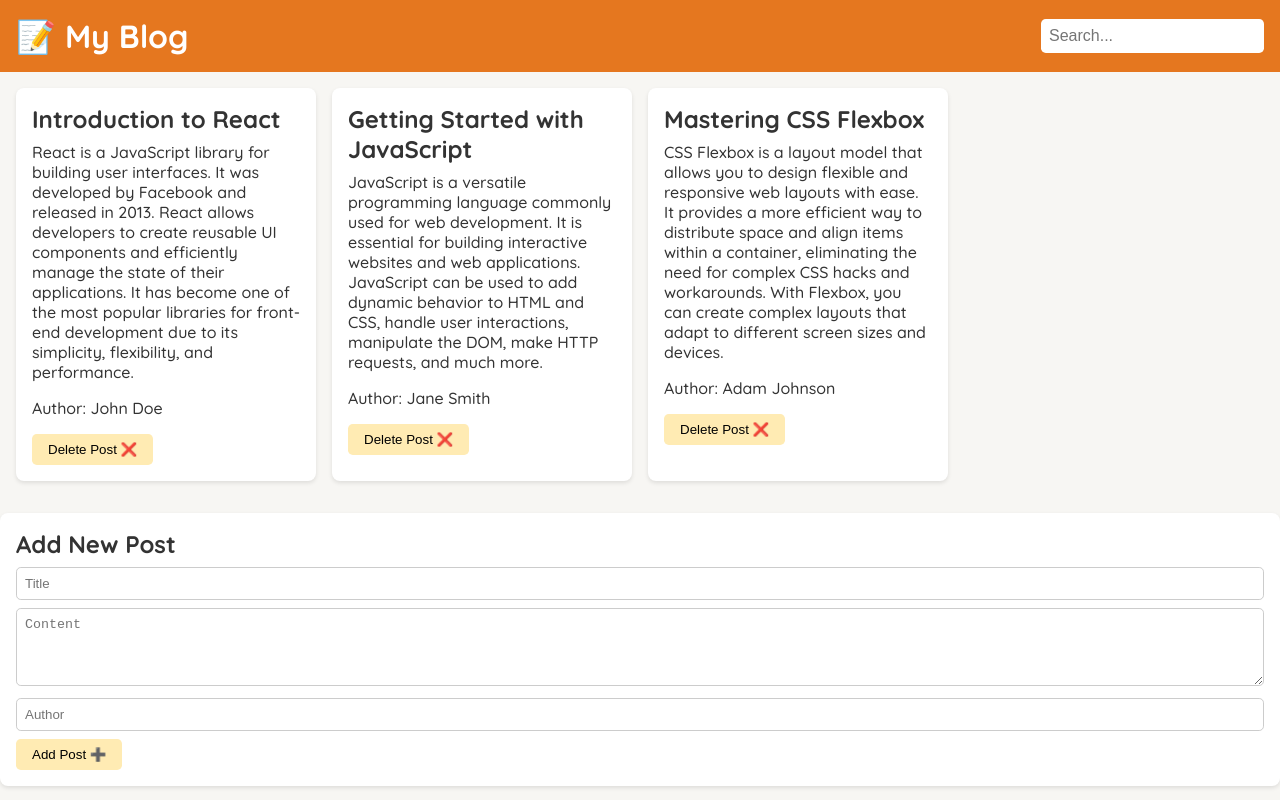
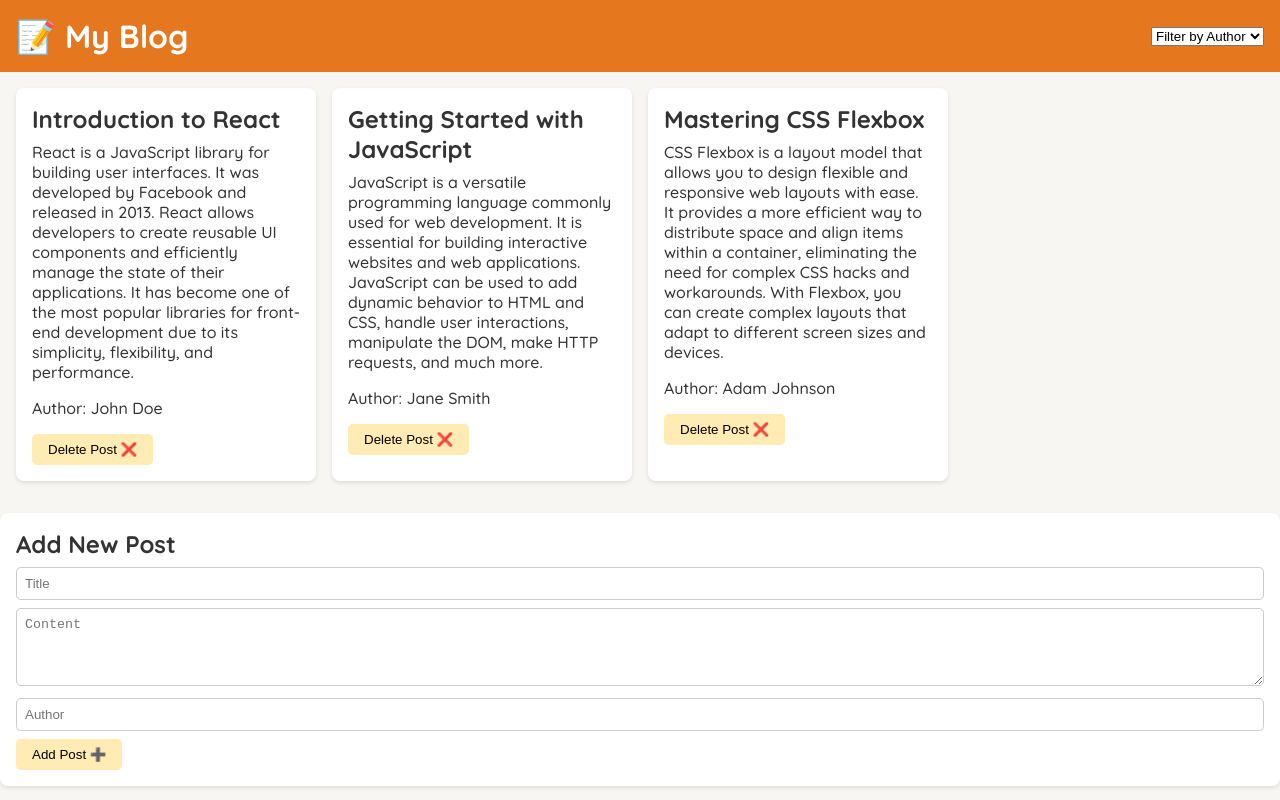
Before and after one commit to DevHeris/ReactBlogApp, a React (Create React App) app: page / in a window 1280 px wide. Built offline with nearby package versions, Linux system fonts and the light colour scheme.

Commit message:
Update App.jsx

```diff
--- a/src/App.jsx
+++ b/src/App.jsx
@@ -1,4 +1,4 @@
-import React from "react";
+import React, { useState } from "react";
 
 const blogPosts = [
   {
@@ -25,14 +25,31 @@ const blogPosts = [
 ];
 
 function App() {
+  const [filterAuthor, setFilterAuthor] = useState("");
+
+  const uniqueAuthors = Array.from(new Set(blogPosts.map((post) => post.author)));
+
+  const handleFilterChange = (e) => {
+    setFilterAuthor(e.target.value);
+  };
+
   return (
     <div className="app">
       <header className="header">
         <h1>📝 My Blog</h1>
-        <input type="text" placeholder="Search..." />
+        <select value={filterAuthor} onChange={handleFilterChange}>
+          <option value="">Filter by Author</option>
+          {uniqueAuthors.map((author) => (
+            <option value={author} key={author}>
+              {author}
+            </option>
+          ))}
+        </select>
       </header>
       <div className="blog-posts">
-        {blogPosts.map((post) => (
+        {blogPosts
+          .filter((post) => !filterAuthor || post.author === filterAuthor)
+          .map((post) => (
             <div className="blog-post" key={post.id}>
               <h2>{post.title}</h2>
               <p>{post.content}</p>
```
Lines whose indentation alone changed are shown as unchanged.
